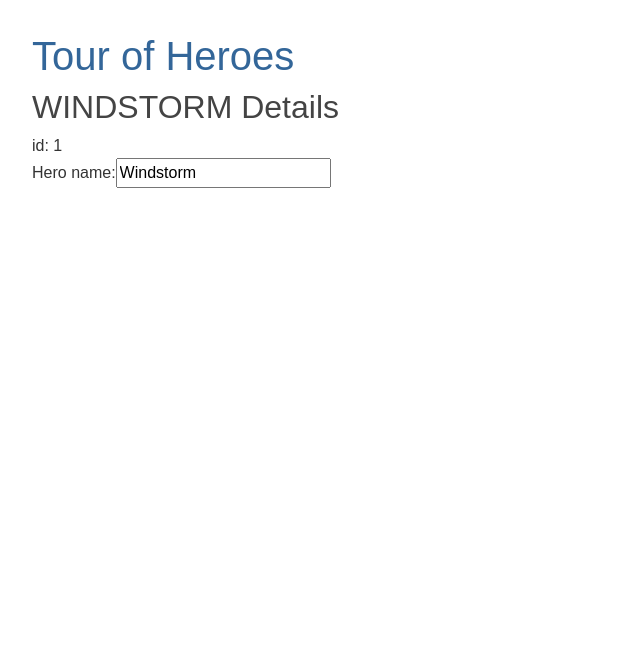
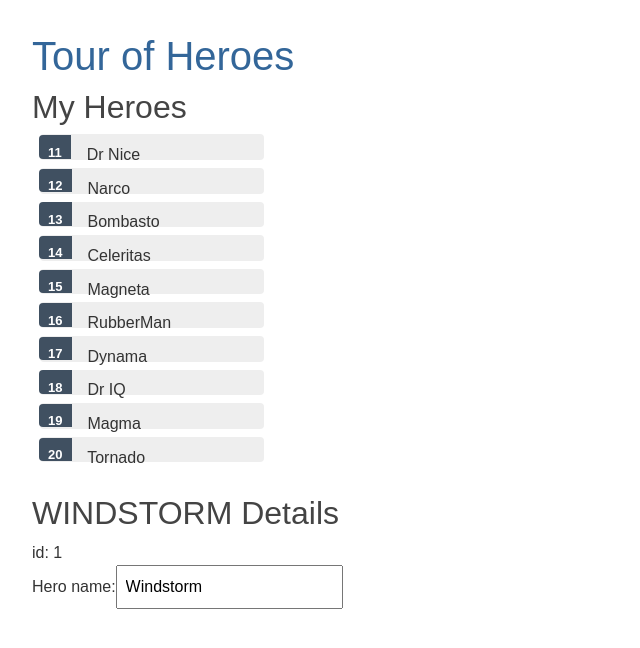
Before and after one commit to 1michfan/tour-of-heroes, an Angular app in the folder tour-of-heroes/ClientApp/: page / in a window 1280 px wide. Shown: the top 648 px of the page, without its empty margins (0-640 px from the left). Built offline with nearby package versions, Linux system fonts and the light colour scheme.

Commit message:
add heroes list and styling

```diff
--- a/tour-of-heroes/ClientApp/src/app/heroes/heroes.component.css
+++ b/tour-of-heroes/ClientApp/src/app/heroes/heroes.component.css
@@ -0,0 +1,58 @@
+/* HeroesComponent's private CSS styles */
+.heroes {
+  margin: 0 0 2em 0;
+  list-style-type: none;
+  padding: 0;
+  width: 15em;
+}
+
+  .heroes li {
+    cursor: pointer;
+    position: relative;
+    left: 0;
+    background-color: #EEE;
+    margin: .5em;
+    padding: .3em 0;
+    height: 1.6em;
+    border-radius: 4px;
+  }
+
+    .heroes li:hover {
+      color: #2c3a41;
+      background-color: #e6e6e6;
+      left: .1em;
+    }
+
+    .heroes li.selected {
+      background-color: black;
+      color: white;
+    }
+
+      .heroes li.selected:hover {
+        background-color: #505050;
+        color: white;
+      }
+
+      .heroes li.selected:active {
+        background-color: black;
+        color: white;
+      }
+
+  .heroes .badge {
+    display: inline-block;
+    font-size: small;
+    color: white;
+    padding: 0.8em 0.7em 0 0.7em;
+    background-color: #405061;
+    line-height: 1em;
+    position: relative;
+    left: -1px;
+    top: -4px;
+    height: 1.8em;
+    margin-right: .8em;
+    border-radius: 4px 0 0 4px;
+  }
+
+input {
+  padding: .5rem;
+}
--- a/tour-of-heroes/ClientApp/src/app/heroes/heroes.component.html
+++ b/tour-of-heroes/ClientApp/src/app/heroes/heroes.component.html
@@ -1,3 +1,10 @@
+<h2>My Heroes</h2>
+<ul class="heroes">
+  <li *ngFor="let hero of heroes">
+    <span class="badge">{{hero.id}}</span> {{hero.name}}
+  </li>
+</ul>
+
 <h2>{{hero.name | uppercase}} Details</h2>
 <div><span>id: </span>{{hero.id}}</div>
 <div>
--- a/tour-of-heroes/ClientApp/src/app/heroes/heroes.component.ts
+++ b/tour-of-heroes/ClientApp/src/app/heroes/heroes.component.ts
@@ -1,5 +1,6 @@
 import { Component, OnInit } from '@angular/core';
 import { Hero } from '../hero';
+import { HEROES } from '../mock-heroes';
 
 @Component({
   selector: 'app-heroes',
@@ -11,6 +12,7 @@
     id: 1,
     name: 'Windstorm'
   }
+  heroes = HEROES;
 
   constructor() { }
 
--- /dev/null
+++ b/tour-of-heroes/ClientApp/src/app/mock-heroes.js
@@ -0,0 +1,16 @@
+"use strict";
+Object.defineProperty(exports, "__esModule", { value: true });
+exports.HEROES = void 0;
+exports.HEROES = [
+    { id: 11, name: 'Dr Nice' },
+    { id: 12, name: 'Narco' },
+    { id: 13, name: 'Bombasto' },
+    { id: 14, name: 'Celeritas' },
+    { id: 15, name: 'Magneta' },
+    { id: 16, name: 'RubberMan' },
+    { id: 17, name: 'Dynama' },
+    { id: 18, name: 'Dr IQ' },
+    { id: 19, name: 'Magma' },
+    { id: 20, name: 'Tornado' }
+];
+//# sourceMappingURL=mock-heroes.js.map
--- /dev/null
+++ b/tour-of-heroes/ClientApp/src/app/mock-heroes.ts
@@ -0,0 +1,14 @@
+import { Hero } from './hero';
+
+export const HEROES: Hero[] = [
+  { id: 11, name: 'Dr Nice' },
+  { id: 12, name: 'Narco' },
+  { id: 13, name: 'Bombasto' },
+  { id: 14, name: 'Celeritas' },
+  { id: 15, name: 'Magneta' },
+  { id: 16, name: 'RubberMan' },
+  { id: 17, name: 'Dynama' },
+  { id: 18, name: 'Dr IQ' },
+  { id: 19, name: 'Magma' },
+  { id: 20, name: 'Tornado' }
+]
```
Also changed, not shown: 2 other files (tests, documents, lock files or other folders).
